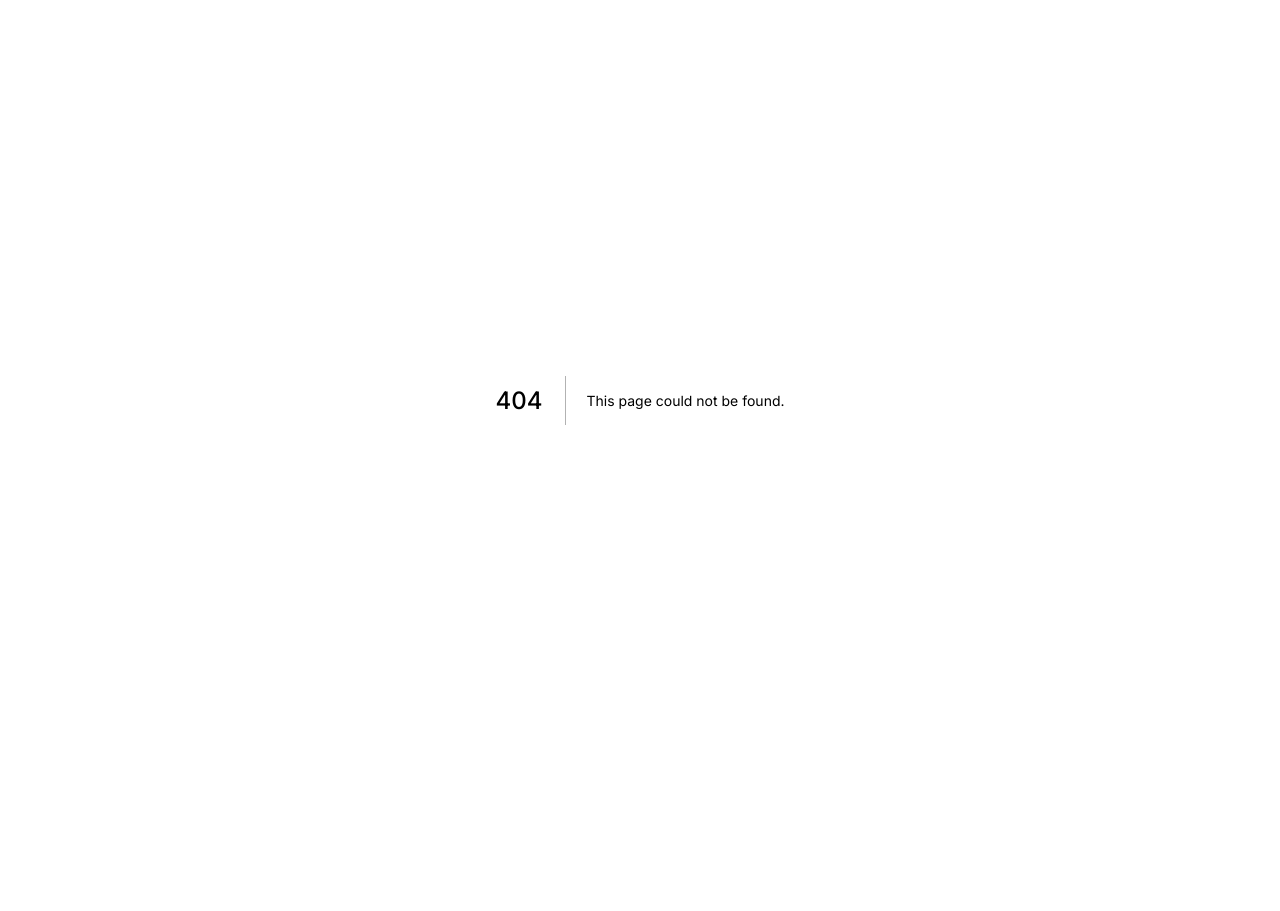
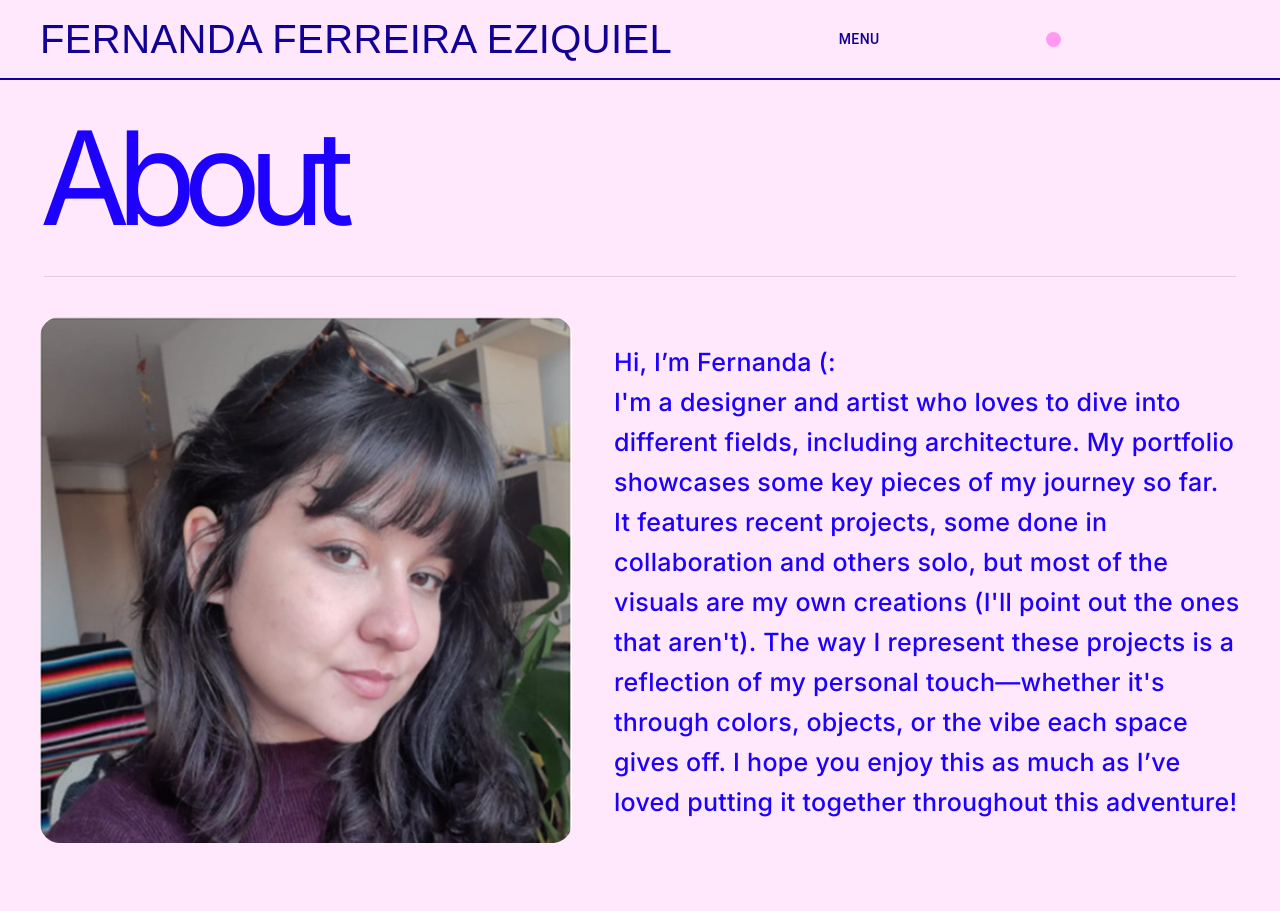
Before and after one commit to carollyb/portfolio-f, a Next.js app: page /about in a window 1280 px wide. Before the commit this address had no page. Shown: the top 911 px of the page. Before the commit the page ends 800 px from the top, so only its background shows below. Built offline with nearby package versions, Linux system fonts and the light colour scheme; a web font is replaced by a local one.

Commit message:
feat: about page

```diff
--- /dev/null
+++ b/src/pages/about/index.tsx
@@ -0,0 +1,102 @@
+import { Header } from '@/frontend/modules/header/ui/Header';
+import { Pill } from '@/frontend/modules/pill/ui/Pill';
+import { Box, Divider, Stack, Typography } from '@mui/material';
+import Image from 'next/image';
+
+const menuItems = [
+  {
+    link: 'https://www.instagram.com/fernandaf.e/',
+    title: 'Instagram',
+  },
+  {
+    link: 'https://www.linkedin.com/in/fernanda-eziquiel/',
+    title: 'Linkedin',
+  },
+  {
+    link: 'https://www.behance.net/fernandaeziquiel',
+    title: 'Behance',
+  },
+];
+export default function About() {
+  return (
+    <>
+      <Header />
+      <Stack>
+        <Box
+          sx={{
+            width: '100%',
+            height: '196px',
+            display: 'flex',
+            flexDirection: 'row',
+            alignItems: 'center',
+            paddingX: 10,
+          }}
+        >
+          <Typography
+            variant='h1'
+            sx={{
+              color: 'primary.light',
+            }}
+          >
+            About
+          </Typography>
+        </Box>
+        <Box sx={{ paddingX: 10 }}>
+          <Divider variant='middle' />
+        </Box>
+        <Box
+          sx={{
+            display: 'flex',
+            flexDirection: 'row',
+            paddingX: 10,
+            paddingTop: '40px',
+            gap: '42px',
+            alignItems: 'center',
+          }}
+        >
+          <Box>
+            <Image src='/about.png' alt='About Me' width={532} height={526} />
+          </Box>
+          <Box>
+            <Typography
+              variant='body2'
+              sx={{
+                color: 'primary.light',
+              }}
+            >
+              Hi, I’m Fernanda (: <br /> I'm a designer and artist who loves to
+              dive into different fields, including architecture. My portfolio
+              showcases some key pieces of my journey so far. It features recent
+              projects, some done in collaboration and others solo, but most of
+              the visuals are my own creations (I'll point out the ones that
+              aren't). The way I represent these projects is a reflection of my
+              personal touch—whether it's through colors, objects, or the vibe
+              each space gives off. I hope you enjoy this as much as I’ve loved
+              putting it together throughout this adventure!
+            </Typography>
+          </Box>
+        </Box>
+        <Box
+          sx={{
+            display: 'flex',
+            flexDirection: 'row',
+            marginTop: '45px',
+            paddingX: 10,
+            paddingY: '21px',
+            gap: '24px',
+          }}
+        >
+          {menuItems.map((item, index) => (
+            <Pill key={index} link={item.link} title={item.title} />
+          ))}
+        </Box>
+        <Box
+          sx={{
+            height: '88px',
+            borderTop: '1px solid #1E00FF',
+          }}
+        ></Box>
+      </Stack>
+    </>
+  );
+}
```
Also changed, not shown: public/about.png (added).
